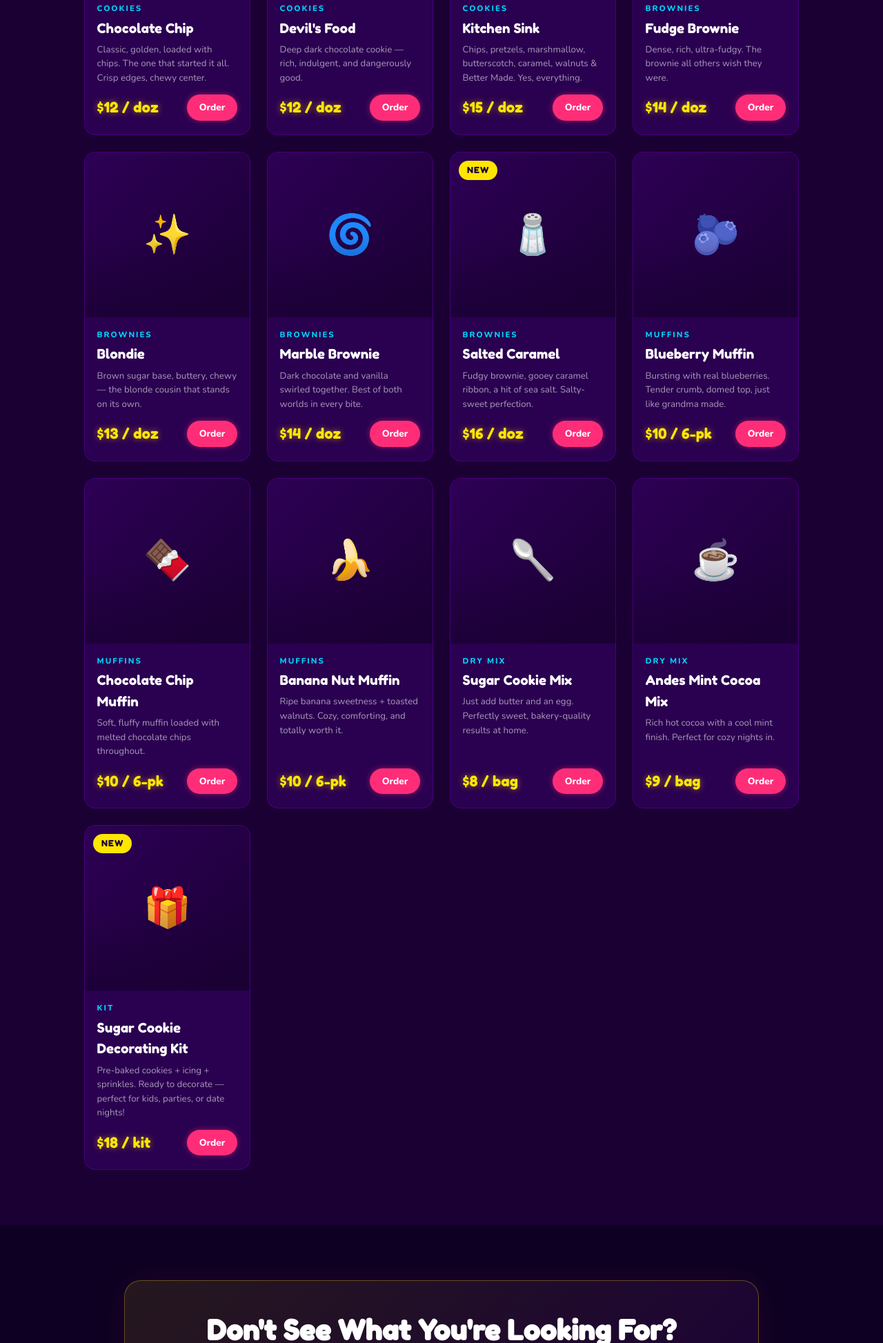
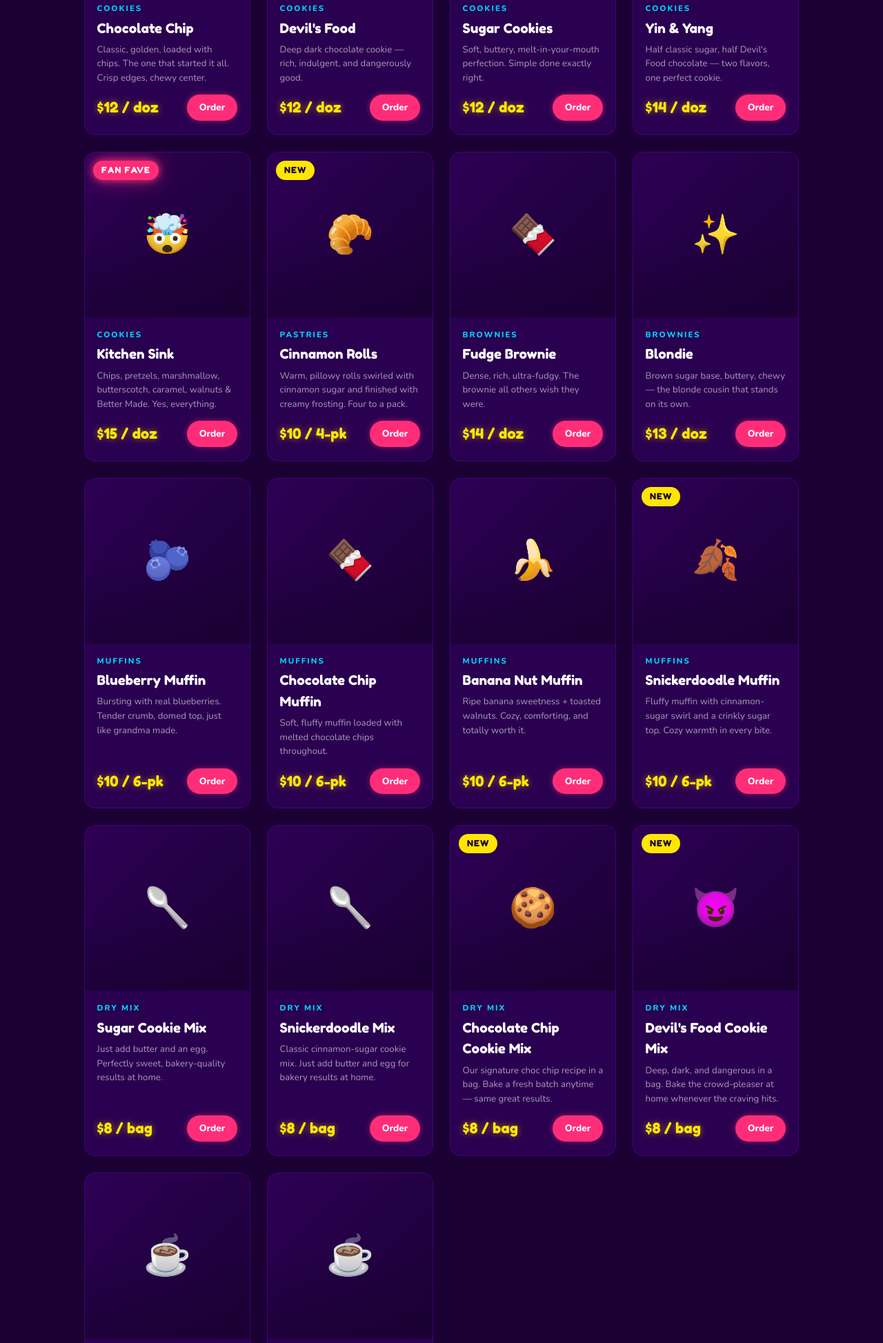
Before and after one commit to worobi/MM-website, a website: page shop.html in a window 1280 px wide. Shown: the part 853-2800 px from the top of the page at 69% size. Drawn offline with nearby package versions, Linux system fonts and the light colour scheme.

Commit message:
update shop.html with new products, pricing, and remove custom order page link

```diff
--- a/js/config.js
+++ b/js/config.js
@@ -70,10 +70,33 @@ const MM_CONFIG = {
       maxQty:  null,
       soldOut: false,
     },
+    'sugar-cookie': {
+      label:   'Sugar Cookies',
+      price:   12,
+      unit:    'dozen',
+      maxQty:  null,
+      soldOut: false,
+    },
+    'yin-yang-cookie': {
+      label:   'Yin & Yang Cookies',
+      price:   14,
+      unit:    'dozen',
+      maxQty:  null,
+      soldOut: false,
+    },
     'kitchen-sink': {
       label:   'Kitchen Sink Cookies',
       price:   15,
       unit:    'dozen',
+      maxQty:  null,
+      soldOut: false,
+    },
+
+    /* ── PASTRIES ── */
+    'cinnamon-roll': {
+      label:   'Cinnamon Rolls',
+      price:   10,
+      unit:    '4-pack',
       maxQty:  null,
       soldOut: false,
     },
@@ -89,20 +112,6 @@ const MM_CONFIG = {
     'blondie': {
       label:   'Blondie',
       price:   13,
-      unit:    'dozen',
-      maxQty:  null,
-      soldOut: false,
-    },
-    'marble-brownie': {
-      label:   'Marble Brownie',
-      price:   14,
-      unit:    'dozen',
-      maxQty:  null,
-      soldOut: false,
-    },
-    'salted-caramel': {
-      label:   'Salted Caramel Brownie',
-      price:   16,
       unit:    'dozen',
       maxQty:  null,
       soldOut: false,
@@ -130,6 +139,13 @@ const MM_CONFIG = {
       maxQty:  null,
       soldOut: false,
     },
+    'snickerdoodle-muffin': {
+      label:   'Snickerdoodle Muffin',
+      price:   10,
+      unit:    '6-pack',
+      maxQty:  null,
+      soldOut: false,
+    },
 
     /* ── DRY MIXES ── */
     'sugar-mix': {
@@ -146,8 +162,15 @@ const MM_CONFIG = {
       maxQty:  null,
       soldOut: false,
     },
-    'chocolate-mix': {
-      label:   'Chocolate Cookie Mix',
+    'choc-chip-cookie-mix': {
+      label:   'Chocolate Chip Cookie Mix',
+      price:   8,
+      unit:    'bag',
+      maxQty:  null,
+      soldOut: false,
+    },
+    'devils-food-cookie-mix': {
+      label:   "Devil's Food Cookie Mix",
       price:   8,
       unit:    'bag',
       maxQty:  null,
@@ -164,22 +187,6 @@ const MM_CONFIG = {
       label:   'Milk Hot Cocoa Mix',
       price:   9,
       unit:    'bag',
-      maxQty:  null,
-      soldOut: false,
-    },
-    'mint-cocoa-mix': {
-      label:   'Andes Mint Cocoa Mix',
-      price:   9,
-      unit:    'bag',
-      maxQty:  null,
-      soldOut: false,
-    },
-
-    /* ── KITS ── */
-    'sugar-kit': {
-      label:   'Sugar Cookie Decorating Kit',
-      price:   18,
-      unit:    'kit',
       maxQty:  null,
       soldOut: false,
     },
--- a/js/main.js
+++ b/js/main.js
@@ -437,11 +437,11 @@ document.addEventListener('DOMContentLoaded', () => {
     const qtyUnitNote    = document.getElementById('qty-unit-note');
 
     const PRODUCT_GROUPS = {
-      cookie:  { label: '🍪 Cookies',   keys: ['chocolate-chip','devils-food','kitchen-sink'] },
-      brownie: { label: '🍫 Brownies',  keys: ['fudge-brownie','blondie','marble-brownie','salted-caramel'] },
-      muffin:  { label: '🧁 Muffins',   keys: ['blueberry-muffin','choc-chip-muffin','banana-nut-muffin'] },
-      mix:     { label: '🥄 Dry Mixes', keys: ['sugar-mix','snickerdoodle-mix','chocolate-mix','dark-cocoa-mix','milk-cocoa-mix','mint-cocoa-mix'] },
-      kit:     { label: '🎁 Kits',      keys: ['sugar-kit'] },
+      cookie:  { label: '🍪 Cookies',   keys: ['chocolate-chip','devils-food','sugar-cookie','yin-yang-cookie','kitchen-sink'] },
+      pastry:  { label: '🥐 Pastries',  keys: ['cinnamon-roll'] },
+      brownie: { label: '🍫 Brownies',  keys: ['fudge-brownie','blondie'] },
+      muffin:  { label: '🧁 Muffins',   keys: ['blueberry-muffin','choc-chip-muffin','banana-nut-muffin','snickerdoodle-muffin'] },
+      mix:     { label: '🥄 Dry Mixes', keys: ['sugar-mix','snickerdoodle-mix','choc-chip-cookie-mix','devils-food-cookie-mix','dark-cocoa-mix','milk-cocoa-mix'] },
     };
 
     if (productSelect && CFG) {
@@ -484,7 +484,7 @@ document.addEventListener('DOMContentLoaded', () => {
         return;
       }
 
-      const unitMap = { dozen: 'dozens', '6-pack': '6-packs', bag: 'bags', kit: 'kits' };
+      const unitMap = { dozen: 'dozens', '6-pack': '6-packs', '4-pack': '4-packs', bag: 'bags', kit: 'kits' };
       if (qtyUnitNote) qtyUnitNote.textContent = `Ordered in ${unitMap[item.unit] || item.unit}. $${item.price} per ${item.unit}.`;
 
       if (item.maxQty !== null) {
--- a/shop.html
+++ b/shop.html
@@ -63,10 +63,10 @@
       <div class="category-bar" style="margin-bottom: 3rem;">
         <div class="cat-tag active" data-filter="all">✦ All Items</div>
         <div class="cat-tag" data-filter="cookie">🍪 Cookies</div>
+        <div class="cat-tag" data-filter="pastry">🥐 Pastries</div>
         <div class="cat-tag" data-filter="brownie">🍫 Brownies</div>
         <div class="cat-tag" data-filter="muffin">🧁 Muffins</div>
         <div class="cat-tag" data-filter="mix">🥄 Dry Mixes</div>
-        <div class="cat-tag" data-filter="kit">🎁 Kits</div>
       </div>
 
       <!-- ====== PRODUCT GRID ====== -->
@@ -103,6 +103,35 @@
         </div>
 
         <div class="product-card fade-up" data-category="cookie">
+          <div class="product-img"><span>⭐</span></div>
+          <div class="product-info">
+            <div class="product-category">Cookies</div>
+            <div class="product-name">Sugar Cookies</div>
+            <div class="product-desc">Soft, buttery, melt-in-your-mouth perfection. Simple done exactly right.</div>
+            <div class="product-footer">
+              <span class="product-price">$12 / doz</span>
+              <a href="order.html?product=sugar-cookie" class="btn-order">Order</a>
+            </div>
+          </div>
+        </div>
+
+        <div class="product-card fade-up" data-category="cookie">
+          <div class="product-img">
+            <span>☯️</span>
+            <div class="product-badge new">New</div>
+          </div>
+          <div class="product-info">
+            <div class="product-category">Cookies</div>
+            <div class="product-name">Yin &amp; Yang</div>
+            <div class="product-desc">Half classic sugar, half Devil's Food chocolate — two flavors, one perfect cookie.</div>
+            <div class="product-footer">
+              <span class="product-price">$14 / doz</span>
+              <a href="order.html?product=yin-yang-cookie" class="btn-order">Order</a>
+            </div>
+          </div>
+        </div>
+
+        <div class="product-card fade-up" data-category="cookie">
           <div class="product-img">
             <span>🤯</span>
             <div class="product-badge popular">Fan Fave</div>
@@ -114,6 +143,23 @@
             <div class="product-footer">
               <span class="product-price">$15 / doz</span>
               <a href="order.html?product=kitchen-sink" class="btn-order">Order</a>
+            </div>
+          </div>
+        </div>
+
+        <!-- PASTRIES -->
+        <div class="product-card fade-up" data-category="pastry">
+          <div class="product-img">
+            <span>🥐</span>
+            <div class="product-badge new">New</div>
+          </div>
+          <div class="product-info">
+            <div class="product-category">Pastries</div>
+            <div class="product-name">Cinnamon Rolls</div>
+            <div class="product-desc">Warm, pillowy rolls swirled with cinnamon sugar and finished with creamy frosting. Four to a pack.</div>
+            <div class="product-footer">
+              <span class="product-price">$10 / 4-pk</span>
+              <a href="order.html?product=cinnamon-roll" class="btn-order">Order</a>
             </div>
           </div>
         </div>
@@ -141,35 +187,6 @@
             <div class="product-footer">
               <span class="product-price">$13 / doz</span>
               <a href="order.html?product=blondie" class="btn-order">Order</a>
-            </div>
-          </div>
-        </div>
-
-        <div class="product-card fade-up" data-category="brownie">
-          <div class="product-img"><span>🌀</span></div>
-          <div class="product-info">
-            <div class="product-category">Brownies</div>
-            <div class="product-name">Marble Brownie</div>
-            <div class="product-desc">Dark chocolate and vanilla swirled together. Best of both worlds in every bite.</div>
-            <div class="product-footer">
-              <span class="product-price">$14 / doz</span>
-              <a href="order.html?product=marble-brownie" class="btn-order">Order</a>
-            </div>
-          </div>
-        </div>
-
-        <div class="product-card fade-up" data-category="brownie">
-          <div class="product-img">
-            <span>🧂</span>
-            <div class="product-badge new">New</div>
-          </div>
-          <div class="product-info">
-            <div class="product-category">Brownies</div>
-            <div class="product-name">Salted Caramel</div>
-            <div class="product-desc">Fudgy brownie, gooey caramel ribbon, a hit of sea salt. Salty-sweet perfection.</div>
-            <div class="product-footer">
-              <span class="product-price">$16 / doz</span>
-              <a href="order.html?product=salted-caramel" class="btn-order">Order</a>
             </div>
           </div>
         </div>
@@ -214,6 +231,22 @@
           </div>
         </div>
 
+        <div class="product-card fade-up" data-category="muffin">
+          <div class="product-img">
+            <span>🍂</span>
+            <div class="product-badge new">New</div>
+          </div>
+          <div class="product-info">
+            <div class="product-category">Muffins</div>
+            <div class="product-name">Snickerdoodle Muffin</div>
+            <div class="product-desc">Fluffy muffin with cinnamon-sugar swirl and a crinkly sugar top. Cozy warmth in every bite.</div>
+            <div class="product-footer">
+              <span class="product-price">$10 / 6-pk</span>
+              <a href="order.html?product=snickerdoodle-muffin" class="btn-order">Order</a>
+            </div>
+          </div>
+        </div>
+
         <!-- DRY MIXES -->
         <div class="product-card fade-up" data-category="mix">
           <div class="product-img"><span>🥄</span></div>
@@ -229,31 +262,72 @@
         </div>
 
         <div class="product-card fade-up" data-category="mix">
-          <div class="product-img"><span>☕</span></div>
+          <div class="product-img"><span>🥄</span></div>
           <div class="product-info">
             <div class="product-category">Dry Mix</div>
-            <div class="product-name">Andes Mint Cocoa Mix</div>
-            <div class="product-desc">Rich hot cocoa with a cool mint finish. Perfect for cozy nights in.</div>
+            <div class="product-name">Snickerdoodle Mix</div>
+            <div class="product-desc">Classic cinnamon-sugar cookie mix. Just add butter and egg for bakery results at home.</div>
             <div class="product-footer">
-              <span class="product-price">$9 / bag</span>
-              <a href="order.html?product=mint-cocoa-mix" class="btn-order">Order</a>
+              <span class="product-price">$8 / bag</span>
+              <a href="order.html?product=snickerdoodle-mix" class="btn-order">Order</a>
             </div>
           </div>
         </div>
 
-        <!-- KITS -->
-        <div class="product-card fade-up" data-category="kit">
+        <div class="product-card fade-up" data-category="mix">
           <div class="product-img">
-            <span>🎁</span>
+            <span>🍪</span>
             <div class="product-badge new">New</div>
           </div>
           <div class="product-info">
-            <div class="product-category">Kit</div>
-            <div class="product-name">Sugar Cookie Decorating Kit</div>
-            <div class="product-desc">Pre-baked cookies + icing + sprinkles. Ready to decorate — perfect for kids, parties, or date nights!</div>
+            <div class="product-category">Dry Mix</div>
+            <div class="product-name">Chocolate Chip Cookie Mix</div>
+            <div class="product-desc">Our signature choc chip recipe in a bag. Bake a fresh batch anytime — same great results.</div>
             <div class="product-footer">
-              <span class="product-price">$18 / kit</span>
-              <a href="order.html?product=sugar-kit" class="btn-order">Order</a>
+              <span class="product-price">$8 / bag</span>
+              <a href="order.html?product=choc-chip-cookie-mix" class="btn-order">Order</a>
+            </div>
+          </div>
+        </div>
+
+        <div class="product-card fade-up" data-category="mix">
+          <div class="product-img">
+            <span>😈</span>
+            <div class="product-badge new">New</div>
+          </div>
+          <div class="product-info">
+            <div class="product-category">Dry Mix</div>
+            <div class="product-name">Devil's Food Cookie Mix</div>
+            <div class="product-desc">Deep, dark, and dangerous in a bag. Bake the crowd-pleaser at home whenever the craving hits.</div>
+            <div class="product-footer">
+              <span class="product-price">$8 / bag</span>
+              <a href="order.html?product=devils-food-cookie-mix" class="btn-order">Order</a>
+            </div>
+          </div>
+        </div>
+
+        <div class="product-card fade-up" data-category="mix">
+          <div class="product-img"><span>☕</span></div>
+          <div class="product-info">
+            <div class="product-category">Dry Mix</div>
+            <div class="product-name">Dark Hot Cocoa Mix</div>
+            <div class="product-desc">Rich, bold dark cocoa — the grown-up cup of hot chocolate you've been waiting for.</div>
+            <div class="product-footer">
+              <span class="product-price">$9 / bag</span>
+              <a href="order.html?product=dark-cocoa-mix" class="btn-order">Order</a>
+            </div>
+          </div>
+        </div>
+
+        <div class="product-card fade-up" data-category="mix">
+          <div class="product-img"><span>☕</span></div>
+          <div class="product-info">
+            <div class="product-category">Dry Mix</div>
+            <div class="product-name">Milk Hot Cocoa Mix</div>
+            <div class="product-desc">Smooth, classic, creamy hot cocoa. The cozy kind that warms you from the inside out.</div>
+            <div class="product-footer">
+              <span class="product-price">$9 / bag</span>
+              <a href="order.html?product=milk-cocoa-mix" class="btn-order">Order</a>
             </div>
           </div>
         </div>
```
Also changed, not shown: index.html (+16 -15 lines).
